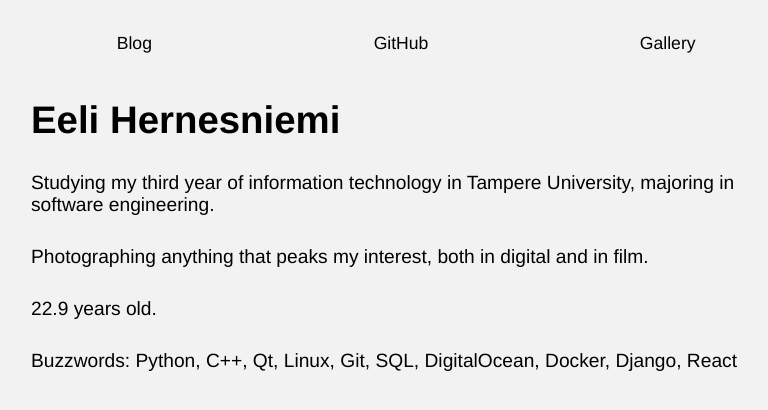
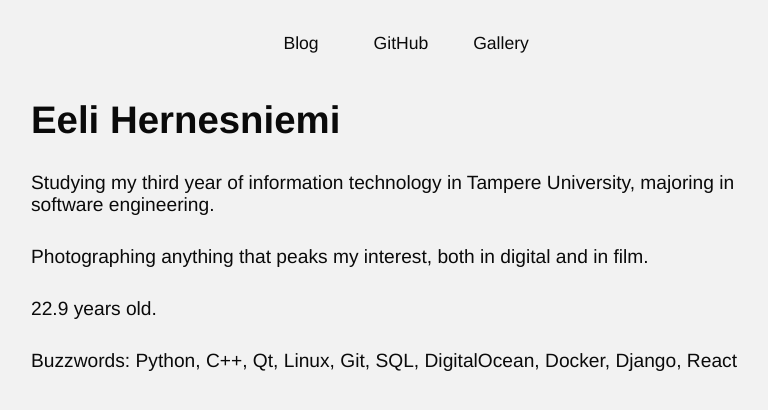
Before and after one commit to eltsu7/react-website, a React (Create React App) app: page / in a window 1280 px wide. Shown: the top 410 px of the page, without its empty margins (239-1007 px from the left). Built offline with nearby package versions, Linux system fonts and the light colour scheme.

Commit message:
Format links to look better

```diff
--- a/src/About.js
+++ b/src/About.js
@@ -4,7 +4,7 @@ import './css/About.css'
 
 export default function About() {
     return (
-        <div class="grid-container">
+        <div class="content-container">
             <header>
                 <li>
                     <a id='link' href="http://eelih.fi/blog/">Blog</a>
--- a/src/css/About.css
+++ b/src/css/About.css
@@ -1,11 +1,11 @@
 body {
     font-family: 'Avenir', Helvetica, Arial, sans-serif;
     text-align: left;
-    color: black;
+    color: rgb(10, 10, 10);
     background-color: #F2F2F2;
 }
 
-.grid-container {
+.content-container {
     max-width: 800px;
     max-height: 600px;
     display: grid;
@@ -30,27 +30,24 @@ main p {
 }
 
 header {
+    margin: auto;
     display: flex;
     flex-direction: row;
-    flex-wrap: wrap;
     background-color:#F2F2F2;
 }
 
 header li {
-    text-align: center;
     display: inline-block;
-    flex: 1;
 }
 
 #link {
     display: flex;
     align-items: center;
     justify-content: center;
-    height: 100%;
     min-height: 50px;
     min-width: 100px;
     font-size: 1.1em;
-    color: black;
+    color: rgb(10, 10, 10);
     text-decoration: none;
 }
 
```
